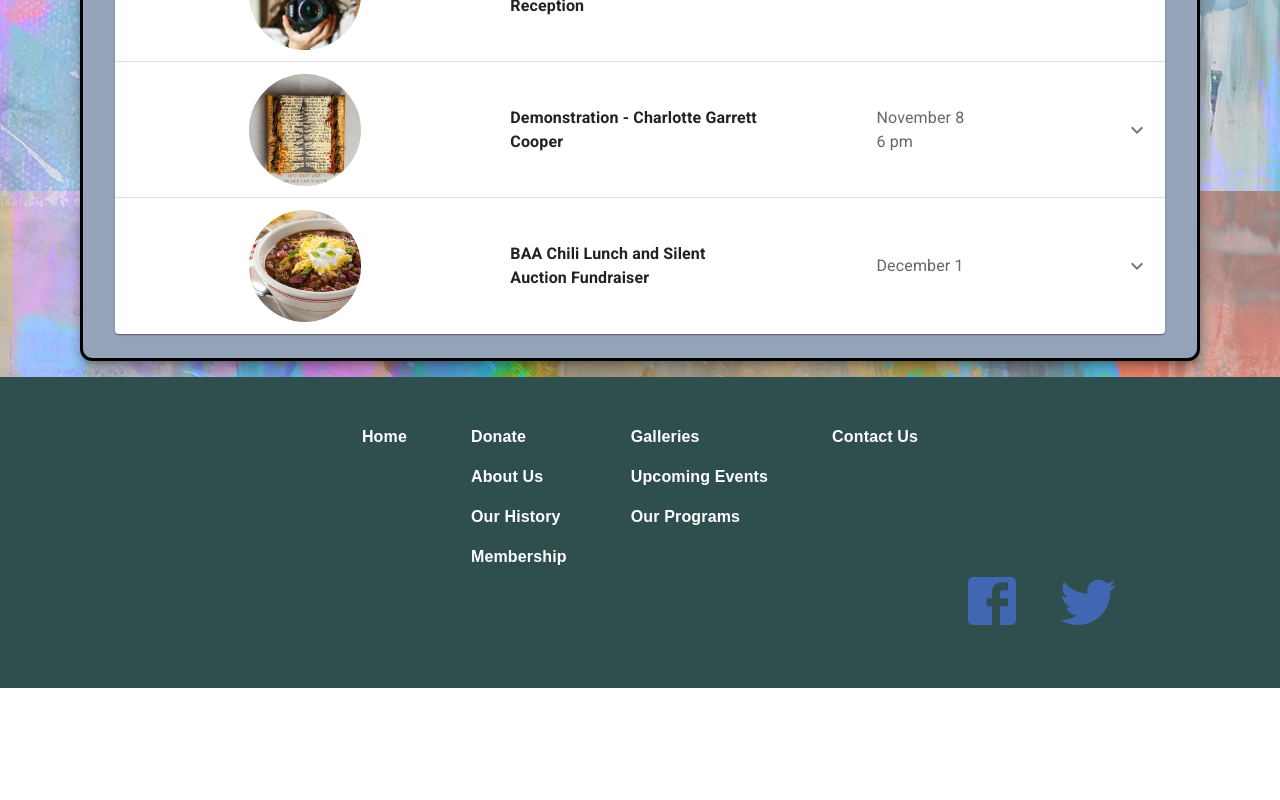
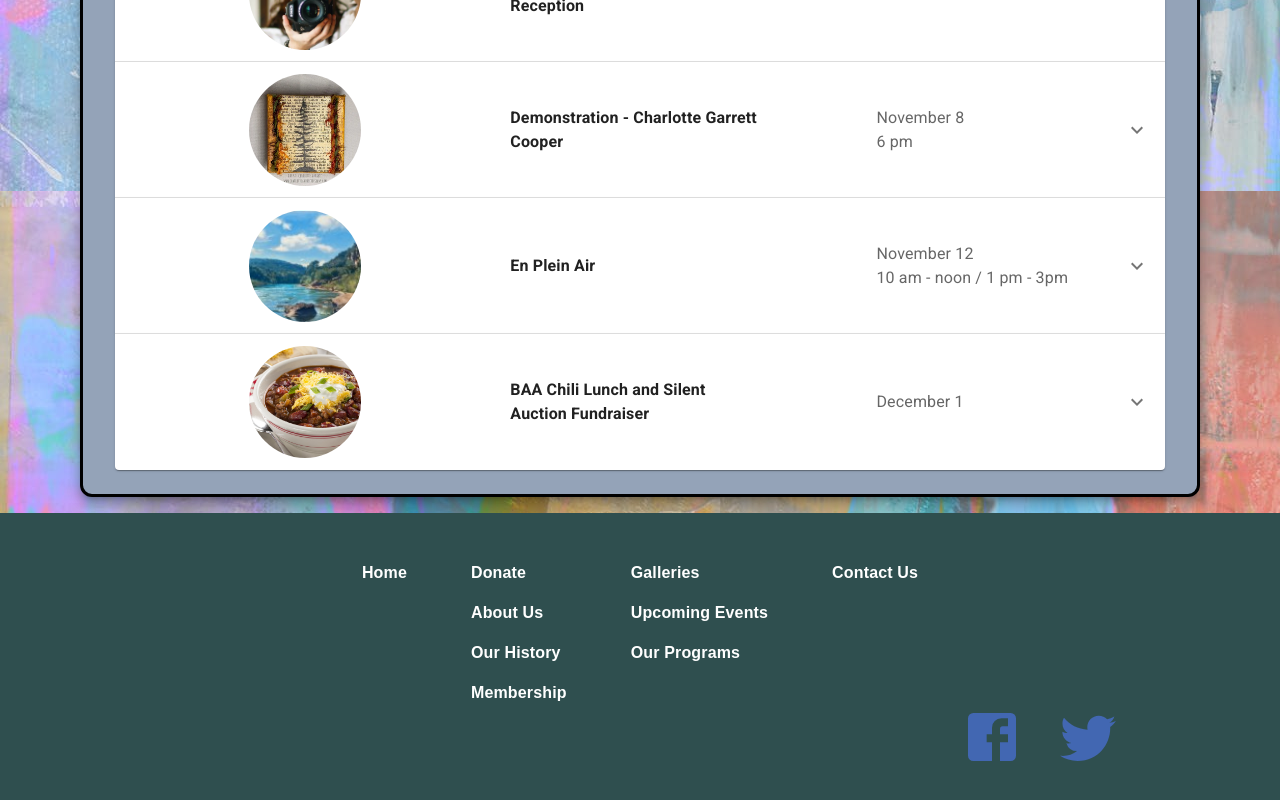
Before and after one commit to Jonathan-Day-Dev/bwd-art, a React (Create React App) app: page /event in a window 1280 px wide. Shown: the part 1109-1909 px from the top of the page. Before the commit the page ends 1797 px from the top, so only its background shows below. Built offline with nearby package versions, Linux system fonts and the light colour scheme.

Commit message:
add en plein air to event data

```diff
--- a/src/components/Event/components/event_data.js
+++ b/src/components/Event/components/event_data.js
@@ -1,10 +1,8 @@
-// import bobsw from "../../../assets/bobsw.jpg";
 import camera from "../../../assets/camera.jpg";
 import chili from "../../../assets/chili.jpg";
-// import jserna from "../../../assets/jsernaart.jpg";
 import charlotte from "../../../assets/charlotte.jpg";
-// import powwow from "../../../assets/pow_wow.jpg";
 import stepart from "../../../assets/susan_step.jpg";
+import enplein from "../../../assets/enplein02.jpg";
 // import {Link} from "react-router-dom";
 
 const events = [
@@ -21,91 +19,6 @@ const events = [
   //     phone: "",
   //     isInstructor: true,
   //   },
-  // {
-  //   title: "Demonstration - Scott Coers",
-  //   description:
-  //     "Scott will be demonstrating how to edit and post personal videos online using free apps",
-  //   date: "September 13",
-  //   time: "6 pm",
-  //   // img: boyd,
-  // },
-  // {
-  //   title: "Comanche County Pow Wow Art Exhibit & Sale",
-  //   description: "The exhibit will be held at 100 Indian Creek Drive, at the Comanche Community Center. Registration will be Thursday, September 22 from noon to 6 pm at the Community Center. Limit 5 entries per exhibitor. Entries may be no larger than 30\"*40\" or 140 linear inches. Checkout will be on Sunday, from 4 pm - 5 pm. There will be several cash awards - Best of Show ($300), Best of Professional ($100), Best of Advanced ($100), Best of Novice ($100), & Best of Show for Youth ($50)",
-  //   date: "September 24 & 25",
-  //   time: "10 am - 4 pm",
-  //   price: "Adults: $10 / Grades 12 & under: $3",
-  //   instructor: {
-  //     name: "Paula Vaughn / Susan Step",
-  //     phone: "325-356-5324 / 254-842-4676",
-  //     isInstructor: false
-  //   },
-  //   img: powwow
-  // },
-  // {
-  //   title: "Drawing With Susan Step",
-  //   description: "Want to learn to draw? Or do you draw and want to improve your skills? Join Susan Step in her weekly drawing classes at the Art Center! The only supplies that you'll need are a sketch pad and a pencil. We encourage students to preregister by calling the Art Center, though it isn't necessary.",
-  //   date: "September 28",
-  //   time: "10 am - 11:30 am",
-  //   price: "$20 per session",
-  //   instructor: {
-  //     name: "Susan Step",
-  //     phone: "254-842-4676",
-  //     isInstructor: true
-  //   },
-  //   img: stepart
-  // },
-  // {
-  //   title: "Drawing With Susan Step",
-  //   description: "Want to learn to draw? Or do you draw and want to improve your skills? Join Susan Step in her weekly drawing classes at the Art Center! The only supplies that you'll need are a sketch pad and a pencil. We encourage students to preregister by calling the Art Center, though it isn't necessary.",
-  //   date: "October 5",
-  //   time: "10 am - 11:30 am",
-  //   price: "$20 per session",
-  //   instructor: {
-  //     name: "Susan Step",
-  //     phone: "254-842-4676",
-  //     isInstructor: true
-  //   },
-  //   img: stepart
-  // },
-  // {
-  //   title: "Bob Stuth-Wade Exhibit Reception",
-  //   date: "October 6",
-  //   img: bobsw,
-  // },
-  // {
-  //   title: "Demonstration - Jeremy Serna",
-  //   // description: "Scott will be demonstrating how to edit and post personal videos online using free apps",
-  //   date: "October 11",
-  //   time: "6 pm",
-  //   img: jserna,
-  // },
-  // {
-  //   title: "Drawing With Susan Step",
-  //   description: "Want to learn to draw? Or do you draw and want to improve your skills? Join Susan Step in her weekly drawing classes at the Art Center! The only supplies that you'll need are a sketch pad and a pencil. We encourage students to preregister by calling the Art Center, though it isn't necessary.",
-  //   date: "October 12",
-  //   time: "10 am - 11:30 am",
-  //   price: "$20 per session",
-  //   instructor: {
-  //     name: "Susan Step",
-  //     phone: "254-842-4676",
-  //     isInstructor: true
-  //   },
-  //   img: stepart
-  // },
-  // {
-  //   title: "Drawing With Susan Step",
-  //   description: "Want to learn to draw? Or do you draw and want to improve your skills? Join Susan Step in her weekly drawing classes at the Art Center! The only supplies that you'll need are a sketch pad and a pencil. We encourage students to preregister by calling the Art Center, though it isn't necessary.",
-  //   date: "October 19",
-  //   time: "10 am - 11:30 am",
-  //   price: "$20 per session",
-  //   instructor: {
-  //     name: "Susan Step",
-  //     phone: "254-842-4676",
-  //     isInstructor: true
-  //   },
-  //   img: stepart
-  // },
   {
     title: "Drawing With Susan Step",
     description: "Want to learn to draw? Or do you draw and want to improve your skills? Join Susan Step in her weekly drawing classes at the Art Center! The only supplies that you'll need are a sketch pad and a pencil. We encourage students to preregister by calling the Art Center, though it isn't necessary.",
@@ -132,6 +45,14 @@ const events = [
     img: charlotte,
   },
   {
+    title: "En Plein Air",
+    description: "Painting outdoors with the world as your model.",
+    date: "November 12",
+    time: "10 am - noon / 1 pm - 3pm",
+    img: enplein,
+    price: "$75/session"
+  },
+  {
     title: "BAA Chili Lunch and Silent Auction Fundraiser",
     date: "December 1",
     img: chili,
```
Also changed, not shown: src/assets/enplein02.jpg (added).
